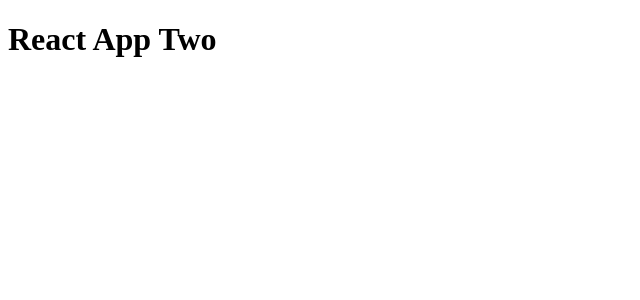
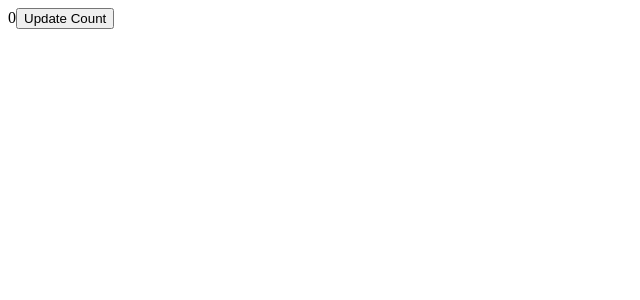
Before and after one commit to Yeti-Trips/Yeti-Trips, a React app: page / in a window 1280 px wide. Shown: the top 300 px of the page, without its empty margins (0-640 px from the left). Built offline with nearby package versions, Linux system fonts and the light colour scheme.

Commit message:
redux toolkit framework set up

```diff
--- a/src/pages/App.jsx
+++ b/src/pages/App.jsx
@@ -1,9 +1,18 @@
 import React, { Component } from 'react';
+import { useDispatch, useSelector } from 'react-redux';
+import { addId } from '../reducers/userReducers.js';
 
 const App = () => {
+
+  const stateID = useSelector(state => state.user.idCount);
+  const dispatch = useDispatch();
+
   return (
     <div className="mainApp">
-      <h1>React App Two</h1>
+      {stateID}
+      <button onClick = {() => {dispatch(addId())}}>
+        Update Count
+      </button>
     </div>
   );
 };
--- /dev/null
+++ b/src/reducers/userReducers.js
@@ -0,0 +1,22 @@
+import { createSlice } from "@reduxjs/toolkit";
+
+const initialState = {
+    idCount: 0,
+};
+
+const userSlice = createSlice({
+  name: 'user',
+  initialState,
+  reducers: {
+    addId: addIdFn,
+
+  }
+});
+
+// reducers
+function addIdFn(state) {
+  state.idCount ++
+}
+
+export const { addId } = userSlice.actions;
+export default userSlice.reducer;
--- /dev/null
+++ b/src/store.js
@@ -0,0 +1,10 @@
+import { configureStore } from '@reduxjs/toolkit';
+import userReducer from './reducers/userReducers';
+
+const store = configureStore({
+  reducer: {
+    user: userReducer,
+  }
+});
+
+export default store;
```
Also changed, not shown: src/index.js (+7 -4 lines), 1 other file (tests, documents, lock files or other folders).
